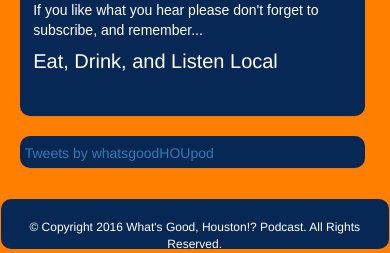
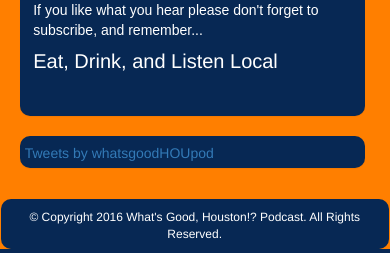
Before and after one commit to ishirley34/WGHPodcast, a PHP site: page / in a window 390 px wide. Shown: the part 1842-2095 px from the top of the page. Run offline with PHP 8.4, Linux system fonts and the light colour scheme; some libraries are stand-ins or nearby versions.

Commit message:
fixed footer text positioning

```diff
--- a/assets/css/style.css
+++ b/assets/css/style.css
@@ -264,7 +264,11 @@ h3 {
 		margin-left: 5.6%;
 	}
 	footer {
+
 		margin-left: .5px;
+	}
+	#footerText {
+		margin-top: -10px;
 	}
 
 }
--- a/index.html
+++ b/index.html
@@ -189,7 +189,7 @@
     <!-- Closes main content -->
     <!-- Page Footer -->
     <footer class="footer">
-        <div class="container">
+        <div class="container" id='footerText'>
             &copy; Copyright 2016 What's Good, Houston!? Podcast. All Rights Reserved.
         </div>
     </footer>
```
